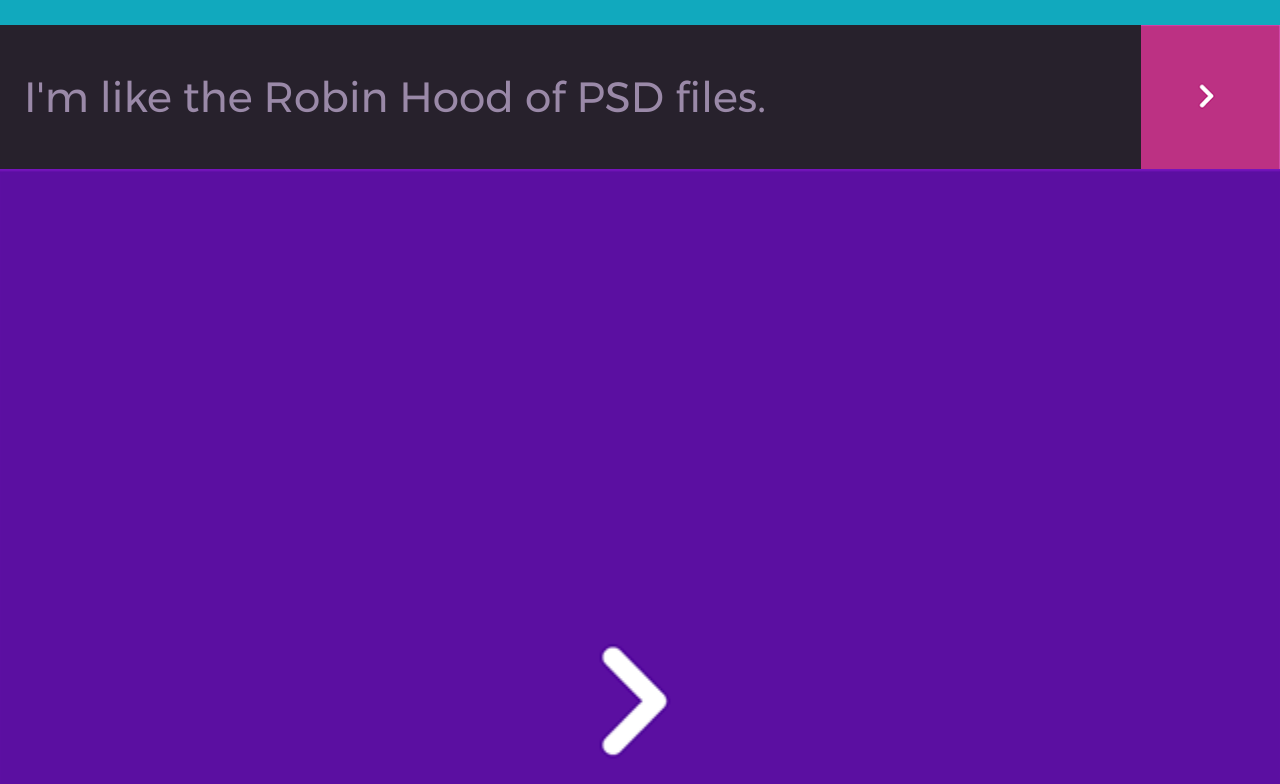
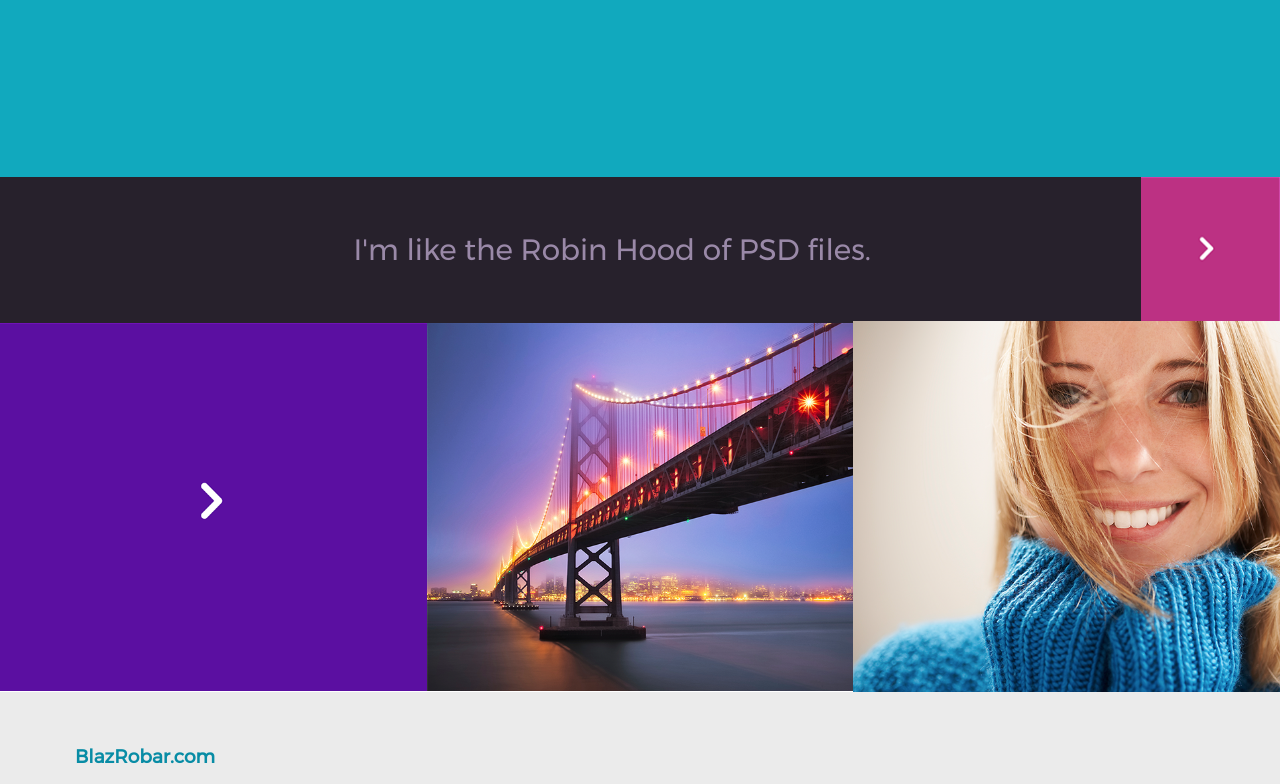
Before and after one commit to brianeto/link-responsive, a website: page index.html in a window 1280 px wide. Shown: the part 661-1445 px from the top of the page. Drawn offline with Linux system fonts and the light colour scheme.

Commit message:
adjusting some things

```diff
--- a/index.html
+++ b/index.html
@@ -37,7 +37,9 @@
         <p class="first-row-wrapper-left-text">I'm like the Robin Hood of PSD files.</p>
       </div>
       <div class="first-row-wrapper-right">
-        <img class="first-row-wrapper-right-arrow" src="images/pink_arrow.png" alt="pink_arro_img">
+        <a href="#">
+          <img class="first-row-wrapper-right-arrow" src="images/pink_arrow.png" alt="pink_arro_img">
+        </a>
       </div>
     </section>
     <!-- First-row Ending -->
--- a/scss/sections/features.scss
+++ b/scss/sections/features.scss
@@ -11,14 +11,6 @@
 }
 /*MOBILE QUERIES*/
 @include breakpoint(mobile) {
-  .features {
-    flex-direction: column;
-    padding: 20px 40px 40px 40px;
-    line-height: 24px;
-
-    &-left-title {
-    }
-  }
 }
 
 /*TABLET QUERIES*/
@@ -47,11 +39,13 @@
   .features {
       flex-direction: row;
       padding: 35px 30px 65px 65px;
-      height: 24vh;
+      height: 33vh;
+
       &-left {
         padding-right: 50px;
         padding-left: 10px;
         height: 25vh;
+
         & p {
             width: 87%;
         }
@@ -59,6 +53,7 @@
       &-right {
           height: 20vh;
           padding-top: 5.5vh;
+
           & p {
               width: 87%;
           }
--- a/scss/sections/first-row.scss
+++ b/scss/sections/first-row.scss
@@ -58,6 +58,11 @@
   .first-row {
 
     &-wrapper-left {
+      font-size: 2.3vw;
+
+      &-text{
+        padding-left: 31%;
+      }
     }
     &-wrapper-right {
 
--- a/scss/sections/hero.scss
+++ b/scss/sections/hero.scss
@@ -40,5 +40,7 @@
 
 /*DESKTOP QUERIES*/
 @include breakpoint(desktop) {
-
+  .hero {
+    padding: 15vmin;
+  }
 }
--- a/scss/sections/navbar.scss
+++ b/scss/sections/navbar.scss
@@ -1,7 +1,7 @@
 .navbar {
   background-color: $gray;
   display: flex;
-  background: $gray;
+
   &-title {
     display: none;
   }
@@ -9,7 +9,9 @@
     color: $white;
     display: flex;
     list-style: none;
+
     &-list {
+
       &.navbar-content-list a {
         text-decoration: none;
         color: white;
@@ -25,6 +27,7 @@
     justify-content: space-between;
     width: 100%;
     height: 45px;
+
     &-title {
       display: block;
       color: $white;
@@ -39,6 +42,7 @@
       border-top: 2px solid $white;
       cursor: pointer;
       right: 17px;
+
       &:after {
         content: "";
         position: absolute;
@@ -49,6 +53,7 @@
       }
       &:hover ~ .navbar-content {
         max-height: 100vh;
+        left: 53vmin;
       }
     }
     &-content {
@@ -63,9 +68,12 @@
       margin: 0;
       padding: 0;
       transition: max-height 0.4s ease-in-out;
+      left: 53vmin;
+
       & li {
         list-style: none;
         padding: 20px 15px;
+
         &:not(:last-child) {
           border-bottom: 1px solid gray;
         }
@@ -77,16 +85,17 @@
 /*TABLET QUERIES*/
 @include breakpoint(tablet) {
   .navbar {
-    width: 100%;
+
     &-content {
       color: $white;
       display: flex;
       width: 100%;
-      padding: 2%;
       list-style: none;
+
       &-list {
         padding: 2%;
         padding-left: 2%;
+
         &.navbar-content-list a {
           text-decoration: none;
           color: white;
@@ -100,14 +109,16 @@
 @include breakpoint(desktop) {
   .navbar {
     width: 100%;
+
     &-content {
       width: 100%;
-      padding: 2%;
       list-style: none;
-      font-size: 1.6vh;
+      font-size: 1.3vw;
+
       &-list {
         padding: 4%;
         padding-left: 2%;
+
         &.navbar-content-list a {
           text-decoration: none;
           color: white;
--- a/scss/sections/second-row.scss
+++ b/scss/sections/second-row.scss
@@ -3,6 +3,7 @@
   &-wrapper {
     display: flex;
     align-items: center;
+
     &-imgs {
       width: 100%;
     }
@@ -27,6 +28,7 @@
   .second-row {
     display: flex;
     height: 22vh;
+
     &-wrapper {
 
       &-imgs {
@@ -37,5 +39,11 @@
 
 /*DESKTOP QUERIES*/
 @include breakpoint(desktop) {
+  .second-row {
+    display: flex;
 
+    &-wrapper {
+      width: 100%;
+    }
+  }
 }
```
Also changed, not shown: css/main.css.
